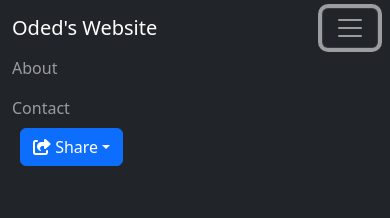
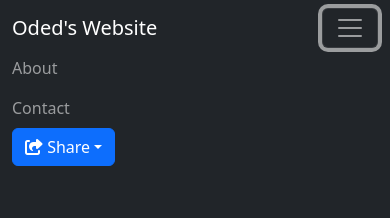
Before and after one commit to Oded2/Code-Vault, a SvelteKit app: page / in a window 390 px wide. Both pictures are taken after a click on the button 350 px from the left and 28 px from the top of the page. Shown: the top 218 px of the page. Built offline with nearby package versions, Linux system fonts and the light colour scheme; a web font is replaced by a local one.

Commit message:
Share button should look a little better on smaller screens

```diff
--- a/src/components/Header.svelte
+++ b/src/components/Header.svelte
@@ -106,7 +106,7 @@
           >
         </li>
         <li>
-          <div class="btn-group mx-2">
+          <div class="btn-group mx-{breakpoint}-2">
             <button
               type="button"
               class="btn btn-primary dropdown-toggle"
```
